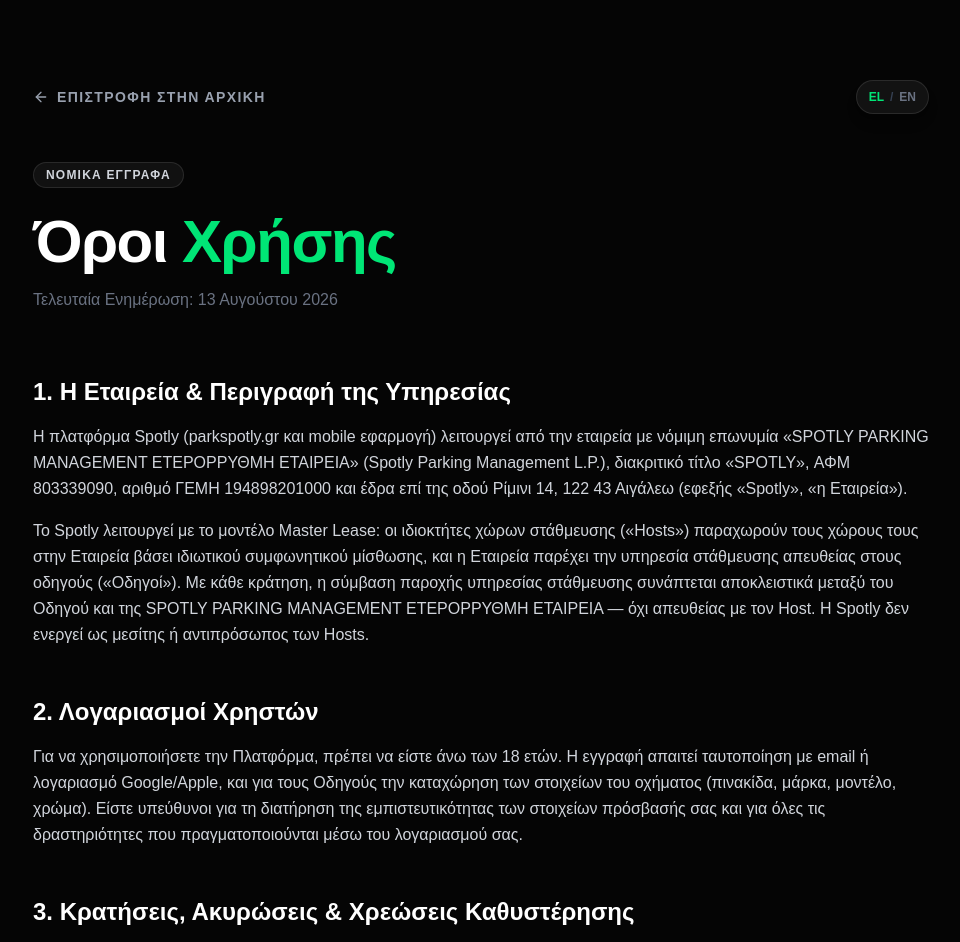
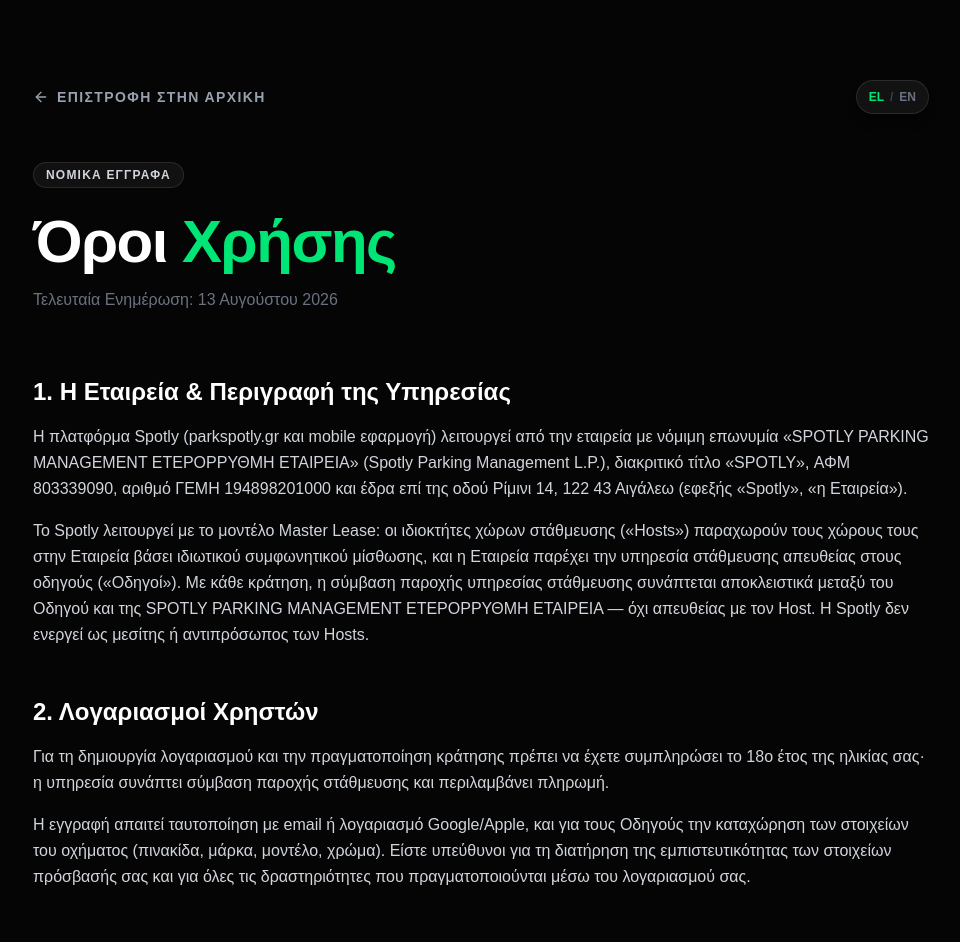
Before and after one commit to Adamgrig17/spotly-landing, a Next.js app: page /terms in a window 1280 px wide. Shown: the top 942 px of the page, without its empty margins (159-1119 px from the left). Built offline with nearby package versions, Linux system fonts and the light colour scheme.

Commit message:
Update terms-content.ts

```diff
--- a/app/legal/terms-content.ts
+++ b/app/legal/terms-content.ts
@@ -43,7 +43,8 @@
       {
         title: '2. Λογαριασμοί Χρηστών',
         paragraphs: [
-          'Για να χρησιμοποιήσετε την Πλατφόρμα, πρέπει να είστε άνω των 18 ετών. Η εγγραφή απαιτεί ταυτοποίηση με email ή λογαριασμό Google/Apple, και για τους Οδηγούς την καταχώρηση των στοιχείων του οχήματος (πινακίδα, μάρκα, μοντέλο, χρώμα). Είστε υπεύθυνοι για τη διατήρηση της εμπιστευτικότητας των στοιχείων πρόσβασής σας και για όλες τις δραστηριότητες που πραγματοποιούνται μέσω του λογαριασμού σας.',
+          'Για τη δημιουργία λογαριασμού και την πραγματοποίηση κράτησης πρέπει να έχετε συμπληρώσει το 18ο έτος της ηλικίας σας· η υπηρεσία συνάπτει σύμβαση παροχής στάθμευσης και περιλαμβάνει πληρωμή.',
+          'Η εγγραφή απαιτεί ταυτοποίηση με email ή λογαριασμό Google/Apple, και για τους Οδηγούς την καταχώρηση των στοιχείων του οχήματος (πινακίδα, μάρκα, μοντέλο, χρώμα). Είστε υπεύθυνοι για τη διατήρηση της εμπιστευτικότητας των στοιχείων πρόσβασής σας και για όλες τις δραστηριότητες που πραγματοποιούνται μέσω του λογαριασμού σας.',
         ],
       },
       {
@@ -113,7 +114,8 @@
       {
         title: '2. User Accounts',
         paragraphs: [
-          'To use the Platform, you must be over 18 years old. Registration requires verification via email or a Google/Apple account, and for Drivers the registration of vehicle details (license plate, make, model, color). You are responsible for maintaining the confidentiality of your credentials and for all activity carried out through your account.',
+          'You must be at least 18 years old to create an account and make a booking: the service forms a parking contract and involves payment.',
+          'Registration requires verification via email or a Google/Apple account, and for Drivers the registration of vehicle details (license plate, make, model, color). You are responsible for maintaining the confidentiality of your credentials and for all activity carried out through your account.',
         ],
       },
       {
```
